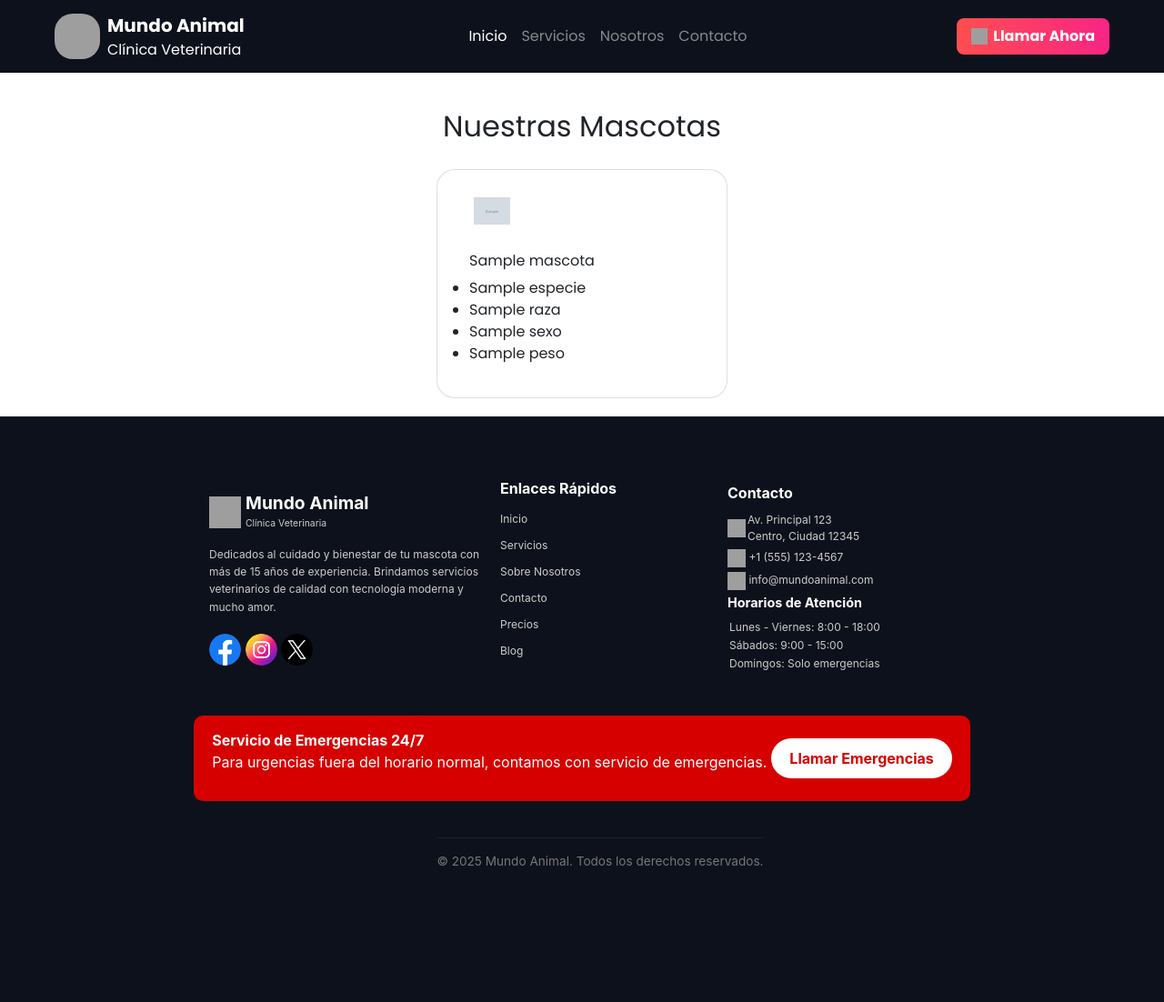
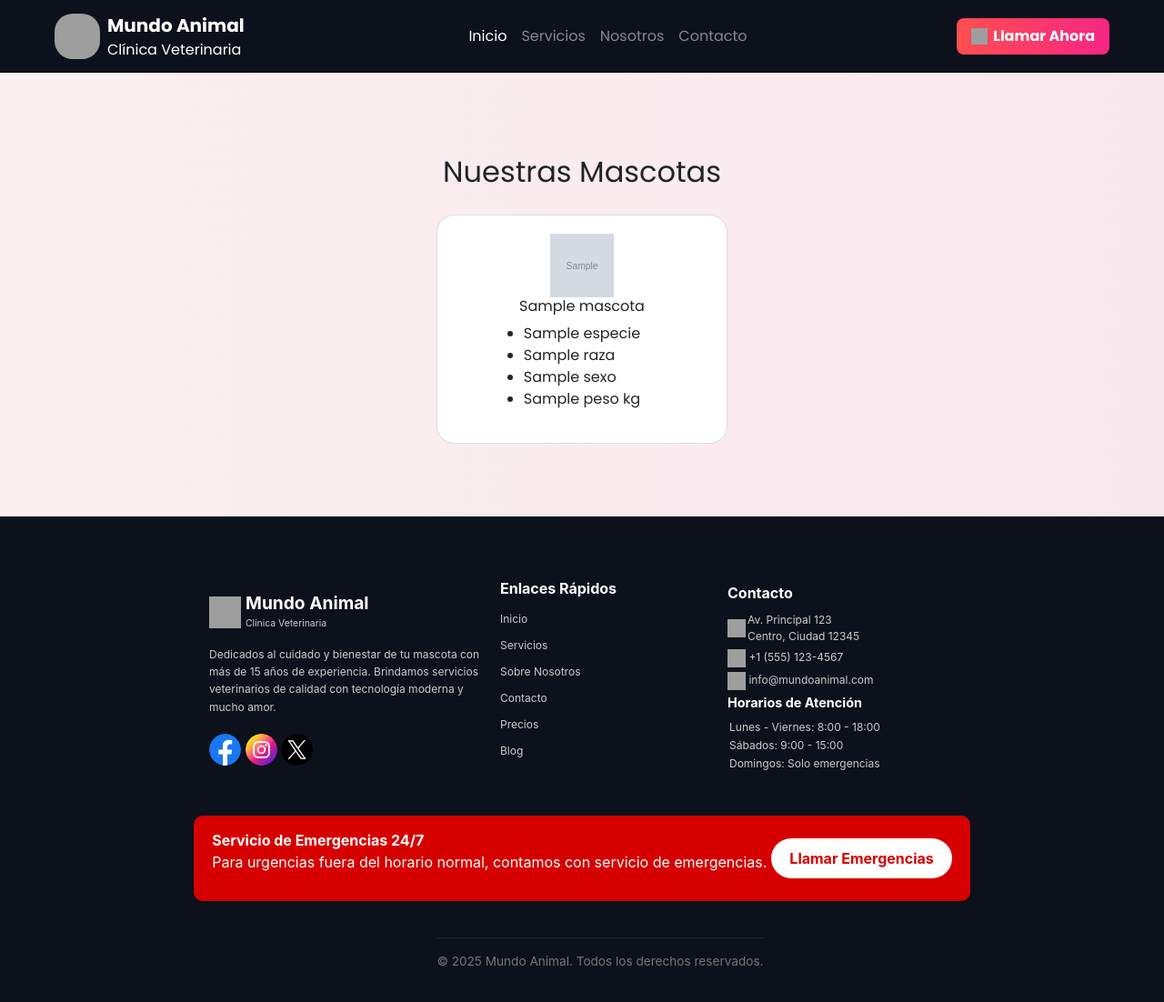
Before and after one commit to jkkhumbgham/MundoAnimalSpring, a Spring app: template demo/src/main/resources/templates/mascotas.html in a window 1280 px wide. Shown: the whole page at 91% size. Before the commit the page ends 952 px from the top, so only its background shows below. Run offline with Thymeleaf, Linux system fonts and the light colour scheme; the template is opened without the code that fills it: most values are stand-ins (such as "Sample title", 1, 10 or a date in 2020); grey boxes marked "Sample" are stand-in pictures; data that the repository does not hold is empty; grey boxes are pictures that could not be loaded.

Commit message:
varsion final lista mascotas

```diff
--- a/demo/src/main/java/com/example/demo/controlador/MainControlador.java
+++ b/demo/src/main/java/com/example/demo/controlador/MainControlador.java
@@ -14,8 +14,8 @@ public class MainControlador {
     @Autowired
     ServicioMascotas servicio;
 
-    //mostrar varios perros
-    @GetMapping("/Perros")
+    //
+    @GetMapping("/Mascotas")
     public String MostrarMascotas(Model model){
         model.addAttribute("mascotas", servicio.getAllMascotas());
         return "mascotas";
--- a/demo/src/main/resources/static/css/Styles.css
+++ b/demo/src/main/resources/static/css/Styles.css
@@ -195,7 +195,10 @@ body {
     margin:20px;
     transition: transform 0.3s ease, box-shadow 0.3s ease;
 }
-
+.contenedor-perros img{
+    height: 70px;
+    width: 70px;
+}
 .servicio{
     padding-top: 60px;
 }
@@ -687,5 +690,5 @@ footer {
 
 }
 .mover{
-    margin-top: 120px;
+    padding-top: 120px;
 }
--- a/demo/src/main/resources/templates/mascotas.html
+++ b/demo/src/main/resources/templates/mascotas.html
@@ -45,12 +45,12 @@
         </div>
     </nav>
     </header>
-    <main class="mover">
+    <main class="mover principal">
         <h2 class="text-center">Nuestras Mascotas</h2>
         <div class="contenedor-perros d-flex align-items-center justify-content-center">
             <div class="card col-lg-3 col-md-5" th:each="mascota : ${mascotas}" style="width: 18rem;">
-                    <div class="card-body">
-                        <div class="iconos d-flex align-items-center justify-content-center"><img th:src="${mascota.foto}" alt="'Foto de'+ ${mascota.nombre}"></div>
+                    <div class="card-body d-flex flex-column align-items-center">
+                        <img th:src="${mascota.foto}" alt="' foto de '+ ${mascota.nombre}">
                         <h6 class="card-title mb-2" th:text="${mascota.nombre}"></h6>
                         <ul>
                             <li>
@@ -63,7 +63,7 @@
                                 <span th:text="${mascota.sexo}"></span>
                             </li>
                             <li>
-                                <span th:text="${mascota.peso}"></span>
+                                <span th:text="${mascota.peso} + ' kg'"></span>
                             </li>
                         </ul>
                     </div>
```
